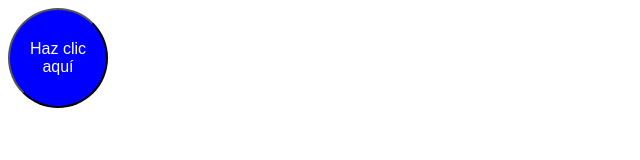
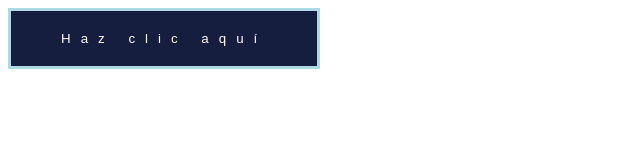
Before and after one commit to ivangeorgel/ProyectoTeclab, a plain HTML site: page ejemplo.html in a window 1280 px wide. Shown: the whole page, without its empty margins (0-640 px from the left). Drawn offline with Linux system fonts and the light colour scheme.

Commit message:
Animacion del boton

```diff
--- a/ejemplo.css
+++ b/ejemplo.css
@@ -0,0 +1,52 @@
+
+
+.nextBtn{
+position: relative;
+padding: 20px 50px;
+text-decoration: none;
+color: #fff;
+letter-spacing: 10px;
+transition: all 0.6s ease;
+z-index:2;
+}
+
+.nextBtn {
+    border: 3px solid lightblue;
+    overflow: hidden;
+}
+.nextBtn::after{
+    content: "";
+    position: absolute;
+    width: 100%;
+    height: 100%;
+    left: 0;
+    top: 0;
+    background-color: lightblue;
+    z-index: -2
+}
+.nextBtn::before{
+    content: "";
+    position: absolute;
+    width: 100%;
+    height: 250px;
+    left: 0;
+    bottom: -150%;
+    border-radius: 30%;
+    background-color: #151e3f;
+    z-index: -1;
+}
+
+.nextBtn:hover::before {
+    animation: nextBtn 2s linear both;
+}
+
+@keyframes nextBtn {
+
+    0% {
+    transform: rotate(0deg);
+    }
+    100%{
+    bottom: 100px;
+    transform: rotate(360deg);
+    }
+    }
--- a/ejemplo.html
+++ b/ejemplo.html
@@ -7,31 +7,9 @@
     <link rel="stylesheet" href="./ejemplo.css">
 </head>
 <body>
-    <button id="miBoton">Haz clic aquí</button>
+    <button class="nextBtn">Haz clic aquí</button>
 
-    <style>
-        .botonRedondo {
-            border-radius: 50%;
-            width: 100px;
-            height: 100px;
-            background-color: blue;
-            color: white;
-            font-size: 16px;
-        }
-    </style>
 
-    <script>
-        // Función para cambiar la forma del botón
-        function cambiarFormaBoton() {
-            var boton = document.getElementById("miBoton");
-            boton.classList.add("botonRedondo"); // Agregar la clase que define la forma redonda
-        }
-
-        // Llamar a la función cuando se carga la página o cuando se quiera
-        window.onload = function() {
-            cambiarFormaBoton();
-        };
-    </script>
 
 
 </body>
```
Also changed, not shown: css/styles.css (+55 -0 lines).
